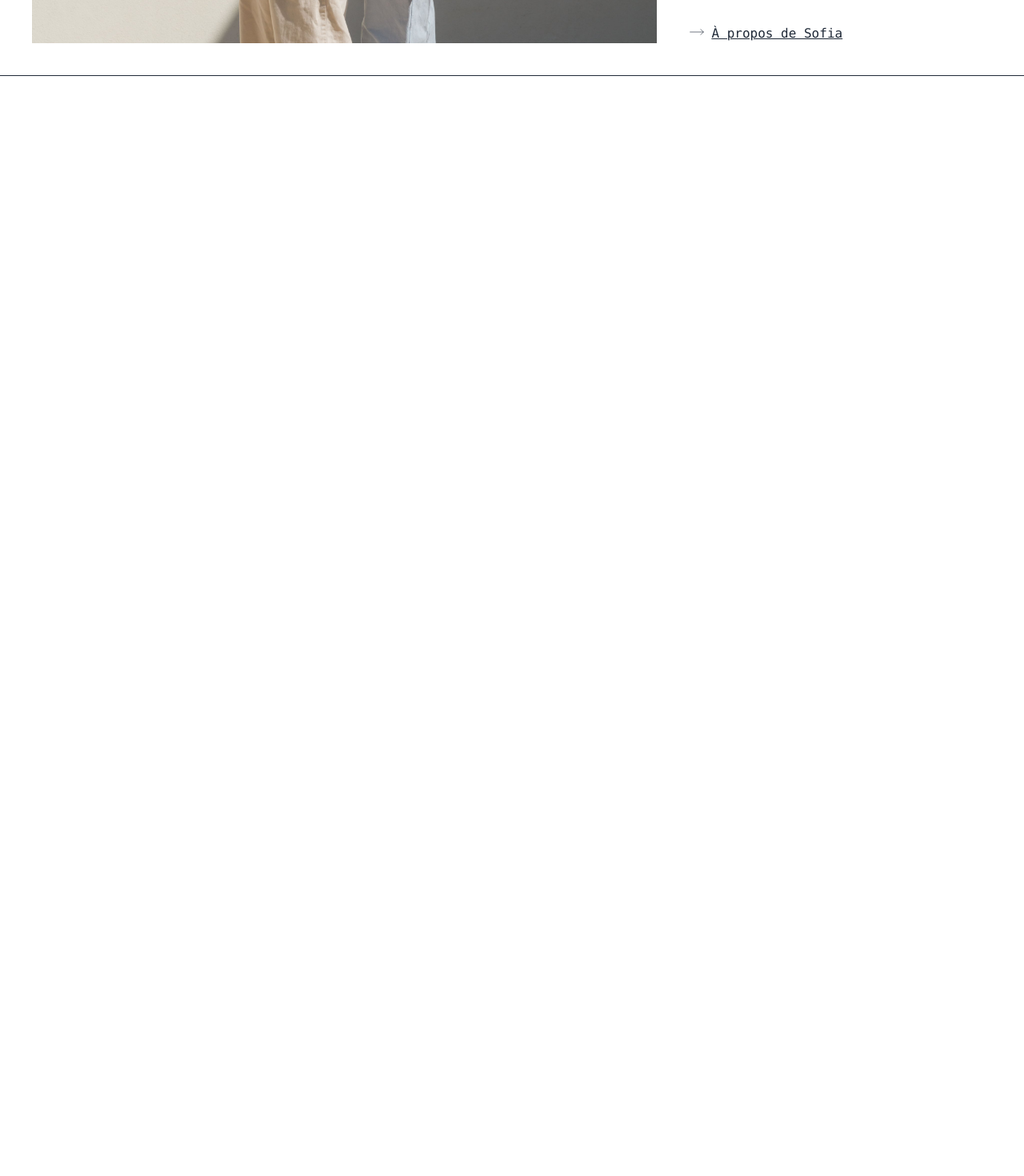
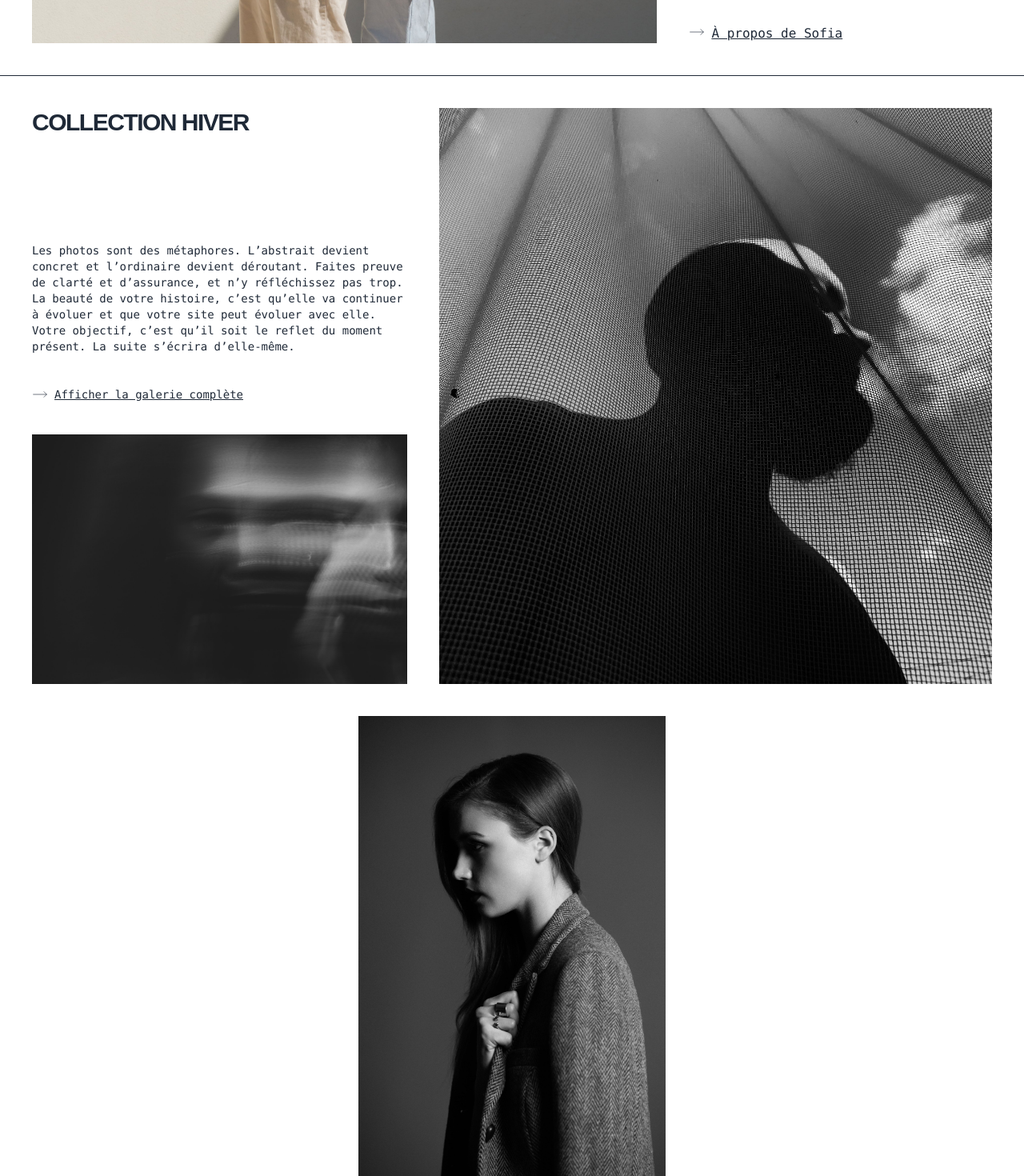
Before and after one commit to NhatHONGUYEN/Gallery, a React (Vite) app: page / in a window 1280 px wide. Shown: the part 1071-2541 px from the top of the page at 80% size. Before the commit the page ends 1166 px from the top, so only its background shows below. Built offline with nearby package versions, Linux system fonts and the light colour scheme; the HTML template or start-up script is replaced by a standard one; a web font is replaced by a local one.

Commit message:
✨    F01 : HOME > Create the second part

```diff
--- a/src/components/Home.jsx
+++ b/src/components/Home.jsx
@@ -1,9 +1,57 @@
+import { Link } from "react-router-dom";
 import Introduction from "./Introduction";
+import { MoveRight } from "lucide-react";
 
 export default function Home() {
   return (
-    <div className="w-screen h-full">
+    <div className="w-screen h-screen flex flex-col">
       <Introduction />
+      <div className="collection-hiver ">
+        <div className="flex w-full h-screen">
+          <div className="flex flex-col justify-between w-2/3 h-full pl-10 py-10">
+            <h2 className="text-3xl uppercase font-bold font-humane tracking-tighter">
+              Collection hiver
+            </h2>
+            <div>
+              <p className="font-mono text-sm">
+                Les photos sont des métaphores. L’abstrait devient concret et
+                l’ordinaire devient déroutant. Faites preuve de clarté et
+                d’assurance, et n’y réfléchissez pas trop. La beauté de votre
+                histoire, c’est qu’elle va continuer à évoluer et que votre site
+                peut évoluer avec elle. Votre objectif, c’est qu’il soit le
+                reflet du moment présent. La suite s’écrira d’elle-même.
+              </p>
+              <div className="py-10">
+                <Link
+                  to={"/gallery"}
+                  className="font-mono text-sm gap-2 underline flex"
+                >
+                  <MoveRight size={20} strokeWidth={0.75} /> Afficher la galerie
+                  complète
+                </Link>
+              </div>
+              <img src="/reseda (14).jpeg" alt="" />
+            </div>
+          </div>
+          <div
+            className="flex flex-col w-full
+           h-full p-10"
+          >
+            <img
+              className="w-full h-full object-cover"
+              src="./reseda (13).jpeg"
+              alt=""
+            />
+          </div>
+        </div>
+        <div className="flex justify-center items-center">
+          <img
+            className="w-96 h-full object-cover"
+            src="../../public/reseda (15).jpeg"
+            alt=""
+          />
+        </div>
+      </div>
     </div>
   );
 }
--- a/src/components/Introduction.jsx
+++ b/src/components/Introduction.jsx
@@ -21,12 +21,12 @@ export default function Introduction() {
 
         <div className="w-full lg:w-1/2 flex flex-col px-10 justify-between ">
           <div>
-            <p className="text-3xl font-bold  font-humane tracking-tighter">
+            <h2 className="text-3xl font-bold  font-humane tracking-tighter">
               PHOTOGRAPHIE À LOS ANGELES PAR SOFIA PARAZI
-            </p>
+            </h2>
           </div>
           <div>
-            <p className="font-mono pb-20">
+            <p className="font-mono text-sm pb-20">
               Basée à Los Angeles, Sofia Parazi est photographe, directrice de
               la photographie et directrice artistique. Son jeu avec la lumière
               et les ombres définit son style unique. Pour Sofia, les photos
```
